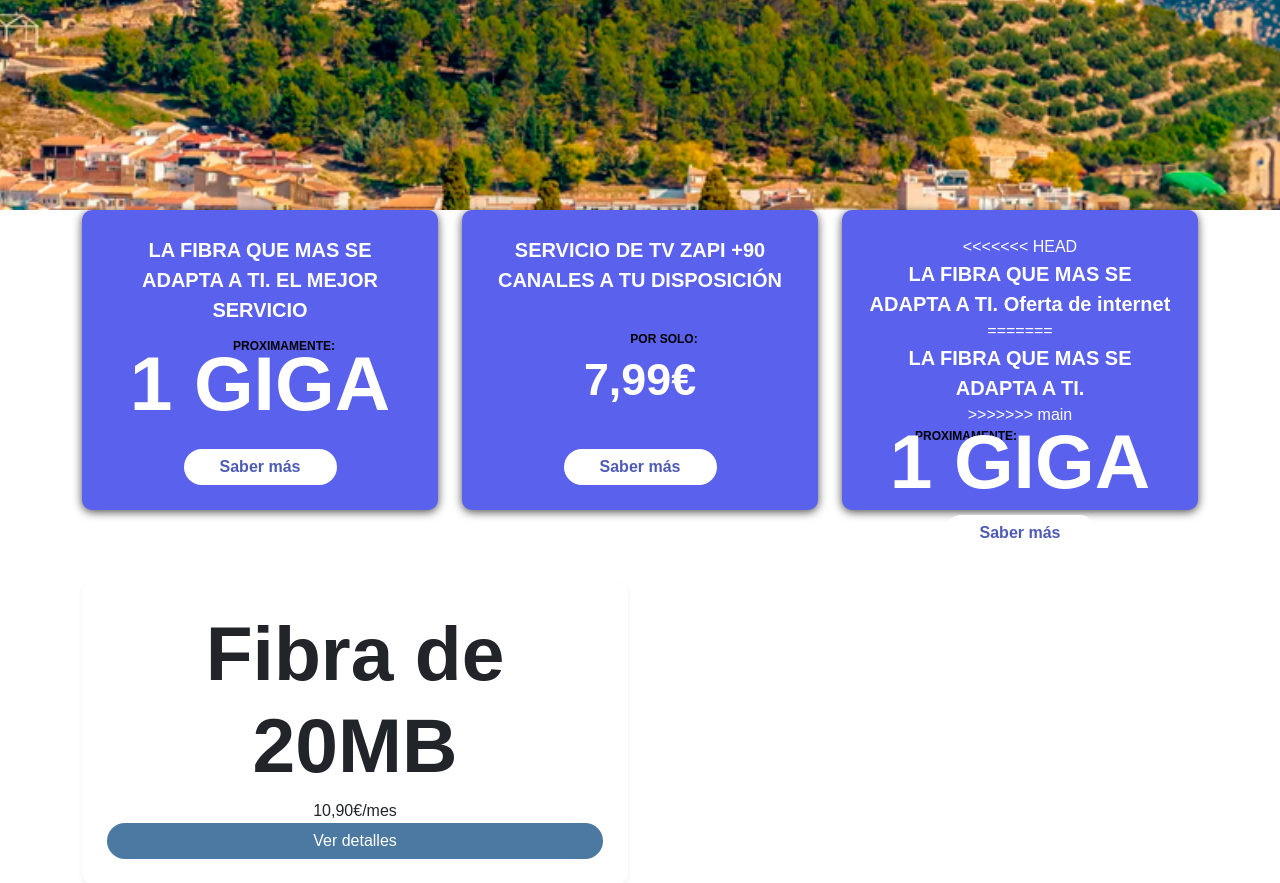
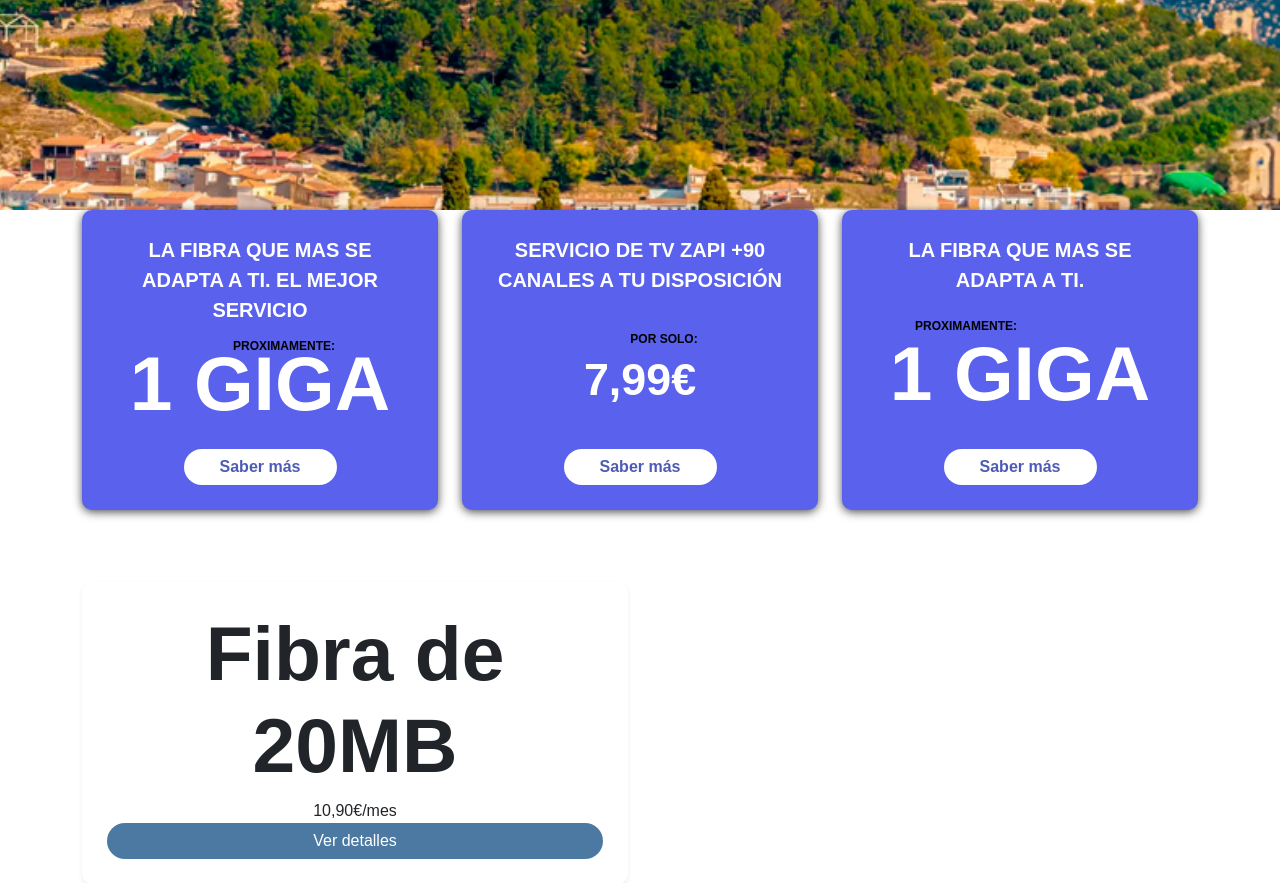
Before and after one commit to insytec-alcala/paginaweb, a PHP site: page / in a window 1280 px wide. Shown: the part 646-1529 px from the top of the page. Run offline with PHP 8.4, Linux system fonts and the light colour scheme; some web fonts are replaced.

Commit message:
Cambios nuevos 2

```diff
--- a/Index.php
+++ b/Index.php
@@ -46,11 +46,7 @@
             <div class="col-md-4 mb-4">
                 <div class="card card-principal border-0">
                     <div class="card-body">
-<<<<<<< HEAD
-                        <p class="card-text fw-bold fs-5">LA FIBRA QUE MAS SE ADAPTA A TI. Oferta de internet</p>
-=======
                         <p class="card-text fw-bold fs-5">LA FIBRA QUE MAS SE ADAPTA A TI.</p>
->>>>>>> main
                         <p class="ms-5" style="color: black;  text-align: left; margin-bottom: -30px ; font-weight: bold; font-size: 12px ">PROXIMAMENTE:</p>
                         <h1 class="card-title">1 GIGA</h1>
 
```
